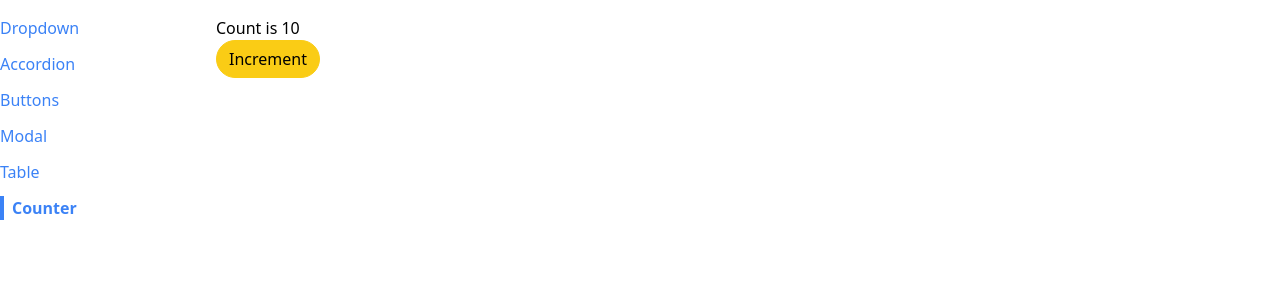
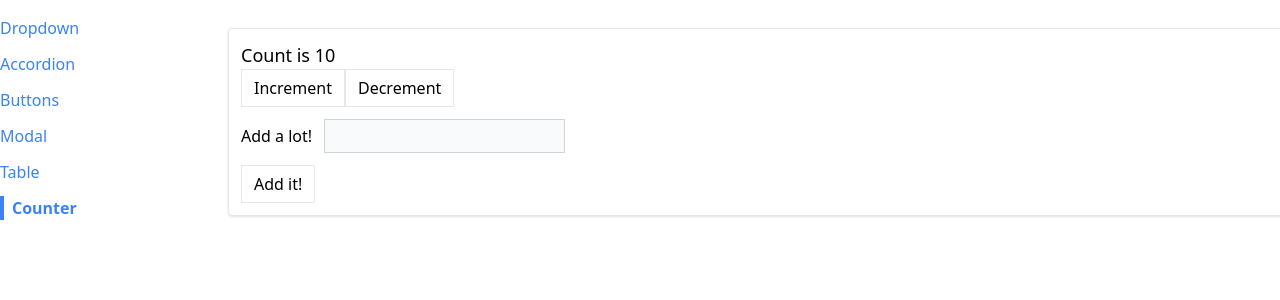
Before and after one commit to ernest-heh/react-components, a React (Create React App) app: page /counter in a window 1280 px wide. Shown: the top 300 px of the page. Built offline with nearby package versions, Linux system fonts and the light colour scheme.

Commit message:
add form to Counter to increase count value by an input amount

```diff
--- a/src/pages/CounterPage.js
+++ b/src/pages/CounterPage.js
@@ -1,16 +1,52 @@
+import { useState } from "react";
 import Button from "../components/Button";
-import useCounter from "../hooks/use-counter";
+import Panel from "../components/Panel";
 
 function CounterPage({ initialCount }) {
-  const { count, increment } = useCounter(initialCount);
+  const [count, setCount] = useState(initialCount);
+  const [valueToAdd, setValueToAdd] = useState(0);
+
+  const increment = () => {
+    setCount(count + 1);
+  };
+
+  const decrement = () => {
+    setCount(count - 1);
+  };
+
+  const handleChange = (event) => {
+    // Make sure the value is 0 instead of NaN
+    const value = parseInt(event.target.value) || 0;
+
+    setValueToAdd(value);
+  };
+
+  const handleSubmit = (event) => {
+    event.preventDefault();
+
+    setCount(count + valueToAdd);
+    setValueToAdd(0);
+  };
 
   return (
-    <div>
-      <h1>Count is {count}</h1>
-      <Button rounded warning onClick={increment}>
-        Increment
-      </Button>
-    </div>
+    <Panel className="m-3">
+      <h1 className="text-lg">Count is {count}</h1>
+      <div className="flex flex-row">
+        <Button onClick={increment}>Increment</Button>
+        <Button onClick={decrement}>Decrement</Button>
+      </div>
+
+      <form onSubmit={handleSubmit}>
+        <label>Add a lot!</label>
+        <input
+          value={valueToAdd || ""}
+          onChange={handleChange}
+          type="number"
+          className="p-1 m-3 bg-gray-50 border border-gray-300"
+        />
+        <Button>Add it!</Button>
+      </form>
+    </Panel>
   );
 }
 
```
